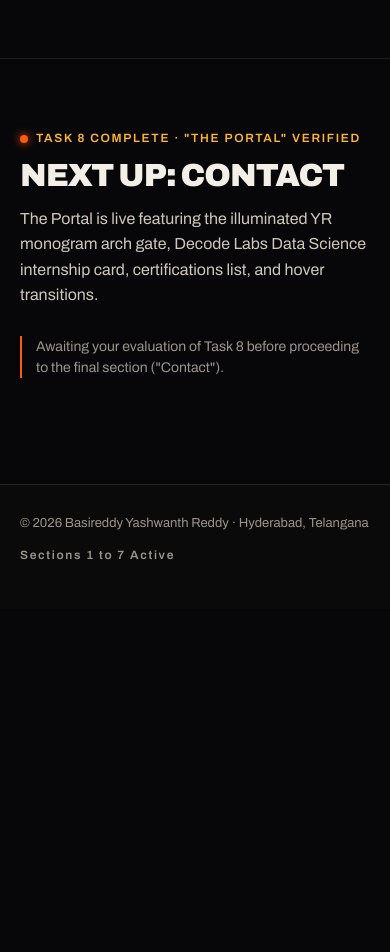
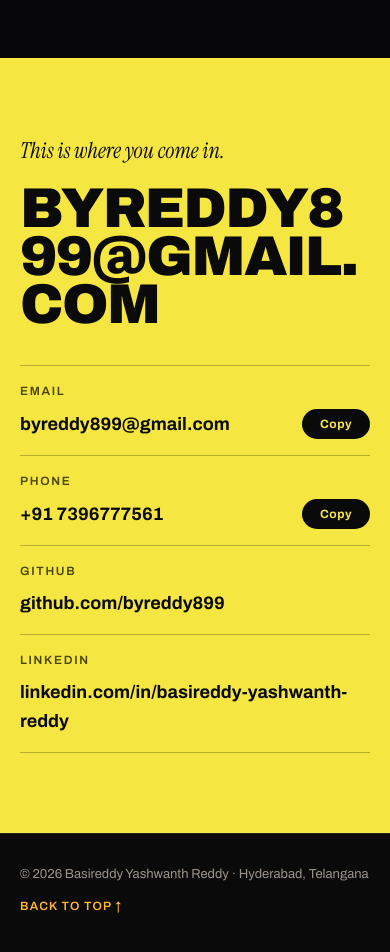
Before and after one commit to byreddy899/Portfolio, a React (Vite) app: page / in a window 390 px wide. Shown: the part 10880-11832 px from the top of the page. Before the commit the page ends 11489 px from the top, so only its background shows below. Built offline with nearby package versions, Linux system fonts and the light colour scheme.

Commit message:
feat(contact): implement Section 8 Contact with electric yellow contrast, clipboard copy, and semantic footer

```diff
--- a/src/App.tsx
+++ b/src/App.tsx
@@ -13,13 +13,14 @@ import { OpenTo } from './components/sections/OpenTo';
 import { Rise } from './components/sections/Rise';
 import { About } from './components/sections/About';
 import { ThePortal } from './components/sections/ThePortal';
+import { Contact } from './components/sections/Contact';
 import { useIntersectionReveal } from './hooks/useIntersectionReveal';
 
 export const App: React.FC = () => {
   const [isMenuOpen, setIsMenuOpen] = useState(false);
   const { identity, navigation } = portfolioData;
 
-  // Initialize intersection observer for reveal classes
+  // Initialize intersection observer for scroll-reveal (.rv) animations
   useIntersectionReveal('.rv');
 
   const toggleMenu = () => {
@@ -32,12 +33,12 @@ export const App: React.FC = () => {
 
   return (
     <>
-      {/* 1. Global Interactive Foundation Layer */}
+      {/* 1. Global Interactive Foundation Layers */}
       <ScrollProgressBar />
       <ParticleCanvas />
       <CursorPeek />
 
-      {/* 2. Top Navigation & Fullscreen Menu */}
+      {/* 2. Fixed Top Navigation & Fullscreen Animated Menu */}
       <Navbar
         authorName={identity.shortName}
         isMenuOpen={isMenuOpen}
@@ -49,94 +50,38 @@ export const App: React.FC = () => {
         items={navigation}
       />
 
-      {/* 3. Section 1: The Leap (Hero Section) */}
+      {/* 3. Section 1: The Leap (Scroll-controlled Opening Sequence) */}
       <TheLeap />
 
-      {/* 4. Section 2: The Noise (Skills Section) */}
+      {/* 4. Main Portfolio Narrative Flow */}
+      <main style={{ position: 'relative', zIndex: 2 }}>
+        {/* Section 2: The Noise (Technology Marquees & Solar Orb) */}
         <TheNoise />
 
-      {/* 5. Section 3: Selected Work (Projects Section) */}
+        {/* Section 3: Selected Work (Expandable Project Accordions) */}
         <SelectedWork />
 
-      {/* 6. Section 4: Open To (Career Opportunities Section) */}
+        {/* Section 4: Open To (Career Roles & Interests) */}
         <OpenTo />
 
-      {/* 7. Section 5: Rise (Scroll-driven Ascent Scene) */}
+        {/* Section 5: Rise (Scroll-driven Ascent Scene) */}
         <Rise />
 
-      {/* 8. Section 6: About (Academic Highlights & Background Narrative) */}
+        {/* Section 6: About (Academic Highlights & Narrative) */}
         <About />
 
-      {/* 9. Section 7: The Portal (Architectural Gate & Credentials) */}
+        {/* Section 7: The Portal (Architectural Gate & Credentials) */}
         <ThePortal />
 
-      {/* 10. Section 7 Boundary */}
-      <main style={{ position: 'relative', zIndex: 2, background: 'var(--bg)' }}>
-        <section
-          style={{
-            padding: '70px 0 90px',
-            borderTop: '1px solid var(--line-light)'
-          }}
-        >
-          <Container>
-            <div className="rv on" style={{ maxWidth: '800px' }}>
-              <div
-                className="sm"
-                style={{
-                  color: 'var(--gold)',
-                  marginBottom: '14px',
-                  display: 'flex',
-                  alignItems: 'center',
-                  gap: '8px'
-                }}
-              >
-                <span
-                  style={{
-                    display: 'inline-block',
-                    width: '8px',
-                    height: '8px',
-                    borderRadius: '50%',
-                    backgroundColor: 'var(--fire)',
-                    boxShadow: '0 0 10px var(--fire)'
-                  }}
-                />
-                Task 8 Complete · "The Portal" Verified
-              </div>
-
-              <h2
-                className="big"
-                style={{
-                  margin: '0 0 16px',
-                  fontSize: 'clamp(32px, 6vw, 68px)'
-                }}
-              >
-                Next Up: Contact
-              </h2>
-
-              <p
-                style={{
-                  fontSize: 'clamp(16px, 1.8vw, 19px)',
-                  lineHeight: 1.6,
-                  color: '#cfc8ba',
-                  marginBottom: '28px'
-                }}
-              >
-                The Portal is live featuring the illuminated YR monogram arch gate, Decode Labs Data Science internship card, certifications list, and hover transitions.
-              </p>
-
-              <div className="note" style={{ maxWidth: '620px' }}>
-                Awaiting your evaluation of Task 8 before proceeding to the final section ("Contact").
-              </div>
-            </div>
-          </Container>
-        </section>
+        {/* Section 8: Contact (High-Contrast Electric Callout & Channels) */}
+        <Contact />
       </main>
 
-      {/* 11. Semantic Footer */}
+      {/* 5. Semantic Footer */}
       <footer
         style={{
           background: '#0a0a0a',
-          padding: '28px 0 44px',
+          padding: '30px 0 50px',
           color: 'var(--mute)',
           fontSize: '13px',
           position: 'relative',
@@ -155,9 +100,19 @@ export const App: React.FC = () => {
             }}
           >
             <span>© 2026 Basireddy Yashwanth Reddy · Hyderabad, Telangana</span>
-            <span className="sm" style={{ color: 'var(--mute)', textTransform: 'none' }}>
-              Sections 1 to 7 Active
-            </span>
+            <a
+              href="#leap"
+              style={{
+                color: 'var(--gold)',
+                fontSize: '12px',
+                fontWeight: 600,
+                letterSpacing: '0.1em',
+                textTransform: 'uppercase',
+                textDecoration: 'none'
+              }}
+            >
+              Back to Top ↑
+            </a>
           </div>
         </Container>
       </footer>
--- /dev/null
+++ b/src/components/sections/Contact.css
@@ -0,0 +1,123 @@
+/* ==========================================================================
+   Section 8: Contact — Electric Contrast & Interactive Channels
+   ========================================================================== */
+
+#contact {
+  background-color: var(--yel);
+  color: #0a0a0a;
+  position: relative;
+  z-index: 2;
+  padding: clamp(80px, 11vw, 150px) 0;
+}
+
+.contact-lead {
+  font-family: var(--serif);
+  font-style: italic;
+  font-weight: 400;
+  font-size: clamp(24px, 3.2vw, 40px);
+  margin: 0 0 20px;
+  color: #0a0a0a;
+}
+
+.contact-email-link {
+  text-decoration: none;
+  color: #0a0a0a;
+  display: block;
+}
+
+.contact-big {
+  font-family: var(--sans);
+  font-weight: 900;
+  font-size: clamp(34px, 9vw, 140px);
+  line-height: 0.95;
+  font-stretch: 125%;
+  text-transform: uppercase;
+  letter-spacing: -0.03em;
+  word-break: break-word;
+  color: #0a0a0a;
+  transition: opacity 0.25s ease;
+}
+
+.contact-email-link:hover .contact-big {
+  opacity: 0.85;
+}
+
+/* Channels List */
+.contact-channels {
+  margin-top: clamp(36px, 5vw, 60px);
+  display: flex;
+  flex-direction: column;
+}
+
+.contact-row {
+  display: grid;
+  grid-template-columns: 130px 1fr auto;
+  gap: 16px;
+  align-items: center;
+  padding: 16px 0;
+  border-top: 1px solid rgba(0, 0, 0, 0.25);
+}
+
+.contact-row:last-child {
+  border-bottom: 1px solid rgba(0, 0, 0, 0.25);
+}
+
+.contact-row .sm {
+  color: #4a4500;
+}
+
+.contact-link {
+  font-family: var(--sans);
+  font-weight: 700;
+  font-size: clamp(18px, 2.4vw, 28px);
+  color: #0a0a0a;
+  text-decoration: none;
+  overflow-wrap: anywhere;
+  transition: opacity 0.2s ease;
+}
+
+.contact-link:hover {
+  text-decoration: underline;
+  opacity: 0.85;
+}
+
+/* Copy Button */
+.contact-copy-btn {
+  font-family: var(--sans);
+  font-weight: 700;
+  font-size: 12px;
+  background-color: #0a0a0a;
+  color: var(--yel);
+  border: none;
+  border-radius: 99px;
+  padding: 8px 18px;
+  cursor: pointer;
+  letter-spacing: 0.04em;
+  transition: transform 0.2s ease, background-color 0.2s ease, color 0.2s ease;
+}
+
+.contact-copy-btn:hover {
+  transform: scale(1.05);
+  background-color: #1a1a1a;
+}
+
+.contact-copy-btn:focus-visible {
+  outline: 2px solid #0a0a0a;
+  outline-offset: 3px;
+}
+
+.contact-copy-btn.copied {
+  background-color: var(--fire);
+  color: #ffffff;
+}
+
+/* Responsive adjustments */
+@media (max-width: 600px) {
+  .contact-row {
+    grid-template-columns: 1fr auto;
+    gap: 8px 16px;
+  }
+  .contact-row .sm {
+    grid-column: 1 / -1;
+  }
+}
--- /dev/null
+++ b/src/components/sections/Contact.tsx
@@ -0,0 +1,89 @@
+import React, { useState } from 'react';
+import { portfolioData } from '../../data/portfolioData';
+import { Container } from '../foundation/Container';
+import './Contact.css';
+
+export const Contact: React.FC = () => {
+  const { contact } = portfolioData;
+  const [copiedKey, setCopiedKey] = useState<string | null>(null);
+
+  const handleCopy = async (value: string, key: string) => {
+    try {
+      await navigator.clipboard.writeText(value);
+      setCopiedKey(key);
+      setTimeout(() => {
+        setCopiedKey(null);
+      }, 1400);
+    } catch {
+      // Fallback if clipboard API is unavailable
+      const textArea = document.createElement('textarea');
+      textArea.value = value;
+      document.body.appendChild(textArea);
+      textArea.select();
+      document.execCommand('copy');
+      document.body.removeChild(textArea);
+      setCopiedKey(key);
+      setTimeout(() => {
+        setCopiedKey(null);
+      }, 1400);
+    }
+  };
+
+  return (
+    <section id="contact" className="sec" aria-label="Contact Information">
+      <Container>
+        {/* Poetic Opening Callout */}
+        <p className="ser contact-lead rv">
+          {contact.heading}
+        </p>
+
+        {/* Oversized Email Display */}
+        <a
+          className="contact-email-link"
+          href={`mailto:${contact.email}`}
+          aria-label={`Send email to ${contact.email}`}
+        >
+          <div className="big contact-big rv">
+            {contact.email}
+          </div>
+        </a>
+
+        {/* Contact Channels Grid */}
+        <div className="contact-channels" id="cr">
+          {contact.channels.map((channel) => {
+            const isCopied = copiedKey === channel.label;
+            const isExternal = channel.href.startsWith('http');
+
+            return (
+              <div key={channel.label} className="contact-row rv">
+                <span className="sm">{channel.label}</span>
+
+                <a
+                  className="contact-link"
+                  href={channel.href}
+                  target={isExternal ? '_blank' : undefined}
+                  rel={isExternal ? 'noopener noreferrer' : undefined}
+                >
+                  {channel.value}
+                </a>
+
+                {channel.copyable ? (
+                  <button
+                    type="button"
+                    className={`contact-copy-btn ${isCopied ? 'copied' : ''}`}
+                    onClick={() => handleCopy(channel.value, channel.label)}
+                    aria-label={`Copy ${channel.label} ${channel.value}`}
+                  >
+                    {isCopied ? 'Copied' : 'Copy'}
+                  </button>
+                ) : (
+                  <span />
+                )}
+              </div>
+            );
+          })}
+        </div>
+      </Container>
+    </section>
+  );
+};
```
Lines whose indentation alone changed are shown as unchanged.
